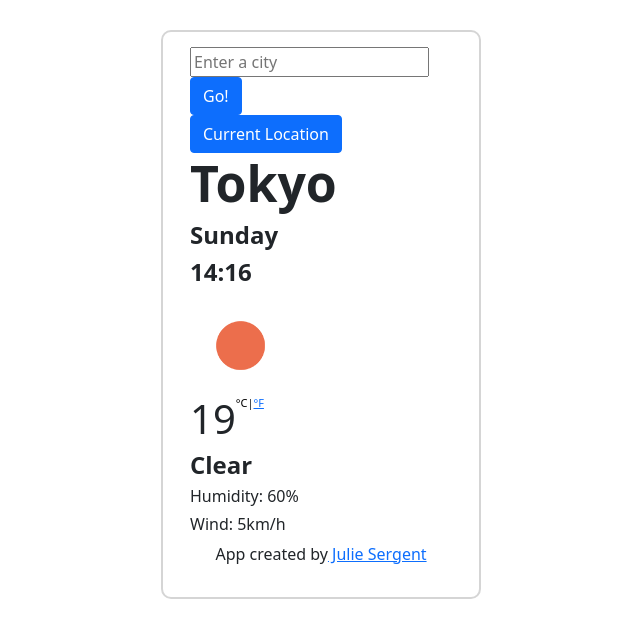
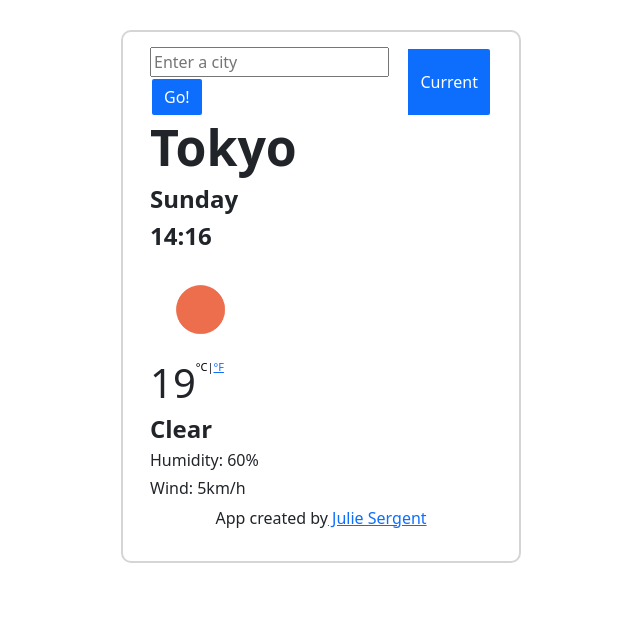
Before and after one commit to Kumaguro3/Weather-app, a website built with Parcel: page index.html in a window 1280 px wide. Shown: the whole page, without its empty margins (319-959 px from the left). Built offline with nearby package versions, Linux system fonts and the light colour scheme; no server answers.

Commit message:
Lined buttons

```diff
--- a/index.html
+++ b/index.html
@@ -24,13 +24,19 @@
   <body>
     <div class="container">
       <!-- Enter city tool-->
-      <form id="search-form">
-        <input type="text" placeholder="Enter a city" id="search-text-input" />
-        <button type="submit" class="btn btn-primary">Go!</button>
-      </form>
-      <button type="click" class="btn btn-primary" id="current-location">
-        Current Location
-      </button>
+      <div class="btn-group" margin="10px">
+        <form id="search-form">
+          <input
+            type="text"
+            placeholder="Enter a city"
+            id="search-text-input"
+          />
+          <button type="submit" class="btn btn-primary">Go!</button>
+        </form>
+        <button type="click" class="btn btn-primary" id="current-location">
+          Current
+        </button>
+      </div>
 
       <!-- Main city & temperature -->
 
--- a/src/style.css
+++ b/src/style.css
@@ -1,10 +1,19 @@
 body {
   padding: 15px;
-  max-width: 320px;
+  min-width: 320px;
+  max-width: 400px;
   max-height: 800px;
   margin: 30px auto;
   border: 2px solid rgb(213, 213, 213);
   border-radius: 10px;
+}
+
+.btn-group button {
+  border: 2px solid white;
+  border-radius: 10 10 10 10;
+  padding: 10px auto;
+  color: white;
+  cursor: pointer;
 }
 
 .main-weatherimage {
@@ -64,3 +73,6 @@ h3 {
 .linkgit {
   text-align: center;
 }
+.weather-forecast-temperature-min {
+  color: gray;
+}
```
Also changed, not shown: 1 other file.
